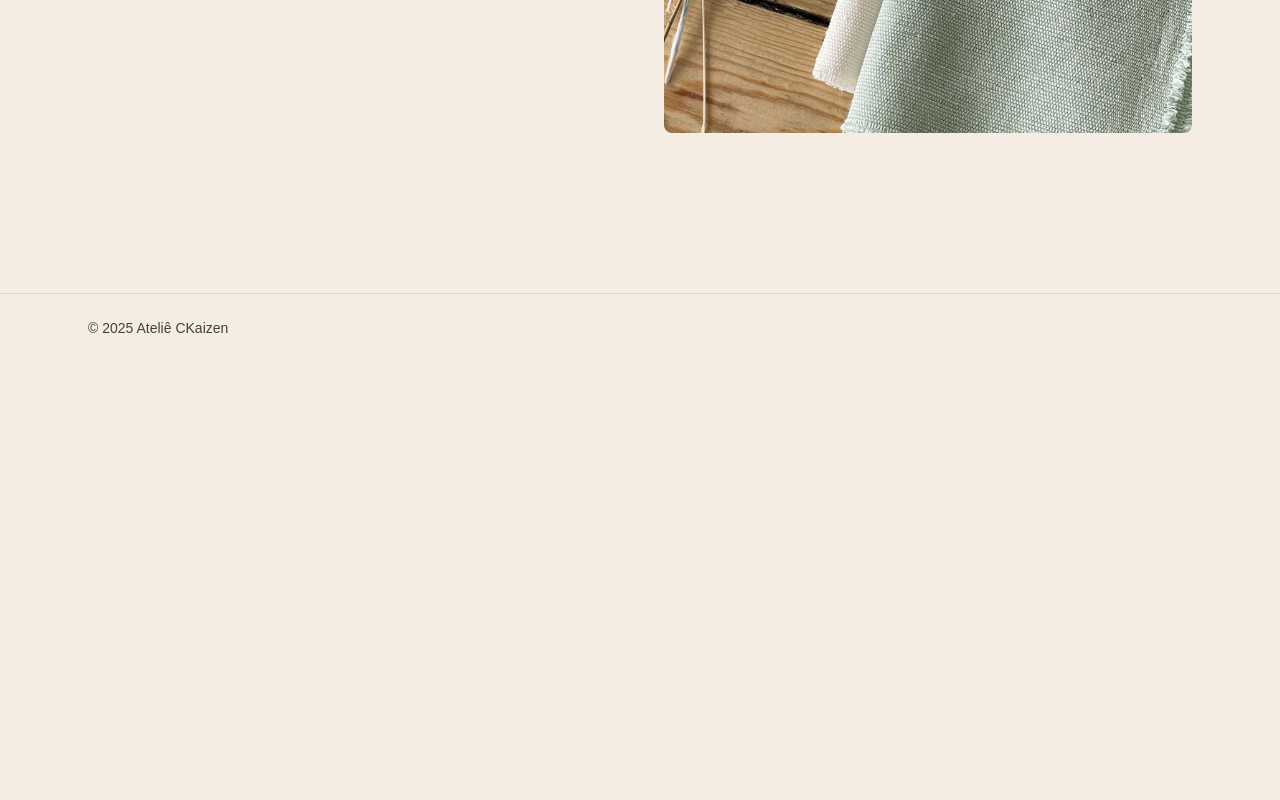
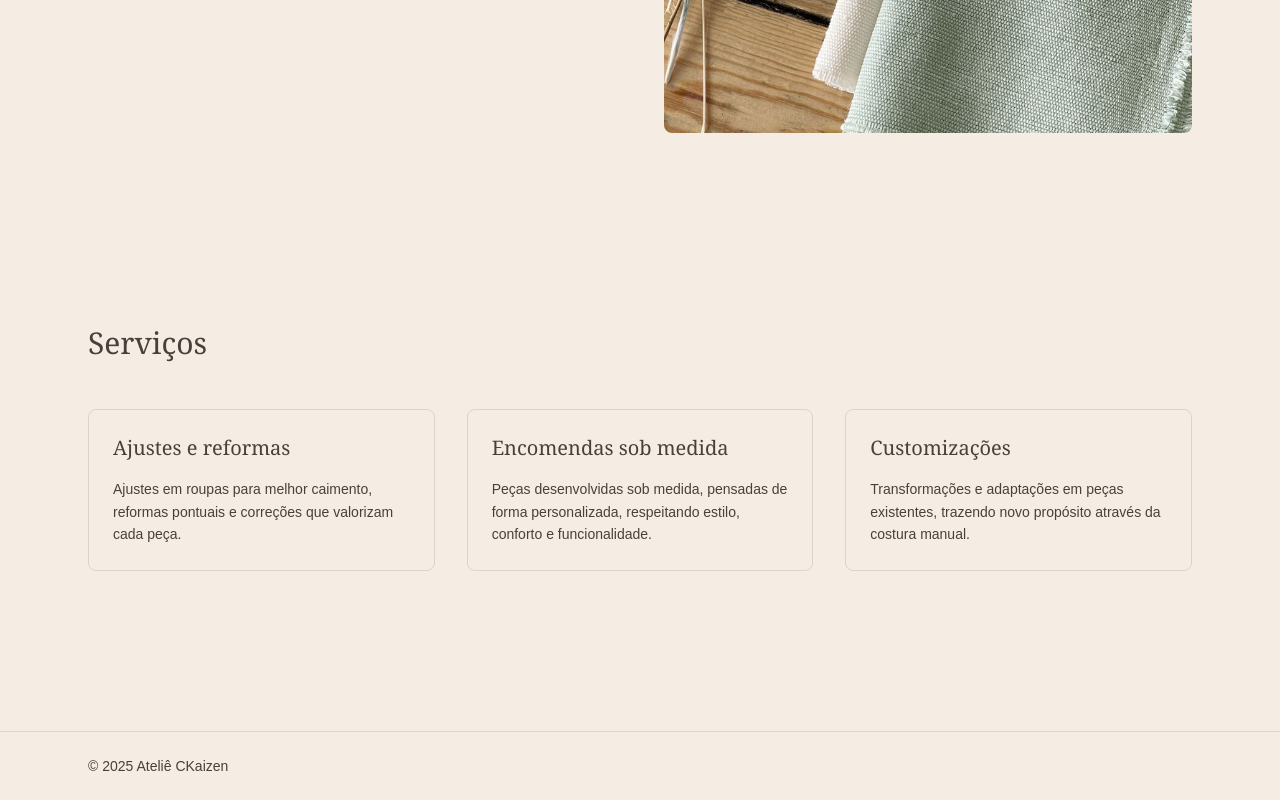
Before and after one commit to hubrenanb/atelie-ckaizen, a Next.js app: page / in a window 1280 px wide. Shown: the part 752-1552 px from the top of the page. Before the commit the page ends 1114 px from the top, so only its background shows below. Built offline with nearby package versions, Linux system fonts and the light colour scheme.

Commit message:
Section - Serviço- adicionada

```diff
--- a/app/contato/page.tsx
+++ b/app/contato/page.tsx
@@ -1,4 +1,3 @@
-
 import Section from "@/components/Section";
 
 export default function ContatoPage() {
@@ -9,7 +8,7 @@ export default function ContatoPage() {
           Contato
         </h1>
 
-           <p className="mt-6 text-lg leading-relaxed">
+        <p className="mt-6 text-lg leading-relaxed">
           Entre em contato para solicitar ajustes, encomendas sob medida,
           tirar dúvidas ou propor parcerias.
         </p>
--- a/app/page.tsx
+++ b/app/page.tsx
@@ -3,9 +3,9 @@ import Section from "@/components/Section";
 
 export default function Home() {
   return (
+    <>
+      {/* Hero */}
       <Section className="grid gap-12 md:grid-cols-2 items-center min-h-[70vh]">
-
-      {/* Texto */}
         <div>
           <h1 className="text-5xl font-serif leading-tight">
             Ateliê CKaizen
@@ -17,7 +17,6 @@ export default function Home() {
           </p>
         </div>
 
-      {/* Imagem */}
         <div className="w-full">
           <Image
             src="/images/tecido.jpg"
@@ -28,7 +27,46 @@ export default function Home() {
             priority
           />
         </div>
+      </Section>
 
+      {/* Serviços */}
+      <Section>
+        <h2 className="text-3xl font-serif mb-12">
+          Serviços
+        </h2>
+
+        <div className="grid gap-8 md:grid-cols-3">
+          <div className="border border-black/10 rounded-lg p-6">
+            <h3 className="font-serif text-xl mb-4">
+              Ajustes e reformas
+            </h3>
+            <p className="text-sm leading-relaxed">
+              Ajustes em roupas para melhor caimento, reformas pontuais
+              e correções que valorizam cada peça.
+            </p>
+          </div>
+
+          <div className="border border-black/10 rounded-lg p-6">
+            <h3 className="font-serif text-xl mb-4">
+              Encomendas sob medida
+            </h3>
+            <p className="text-sm leading-relaxed">
+              Peças desenvolvidas sob medida, pensadas de forma personalizada,
+              respeitando estilo, conforto e funcionalidade.
+            </p>
+          </div>
+
+          <div className="border border-black/10 rounded-lg p-6">
+            <h3 className="font-serif text-xl mb-4">
+              Customizações
+            </h3>
+            <p className="text-sm leading-relaxed">
+              Transformações e adaptações em peças existentes,
+              trazendo novo propósito através da costura manual.
+            </p>
+          </div>
+        </div>
       </Section>
+    </>
   );
 }
```
Lines whose indentation alone changed are shown as unchanged.
